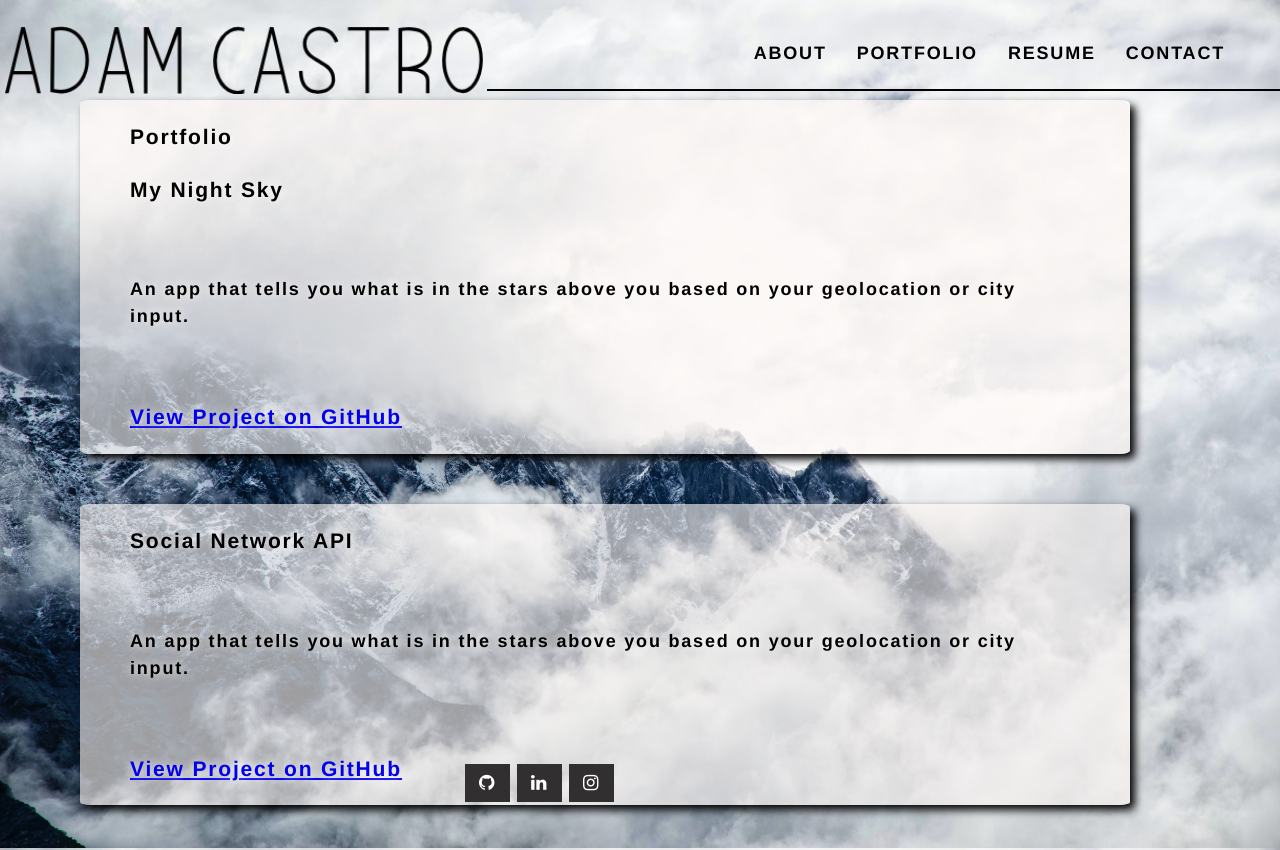
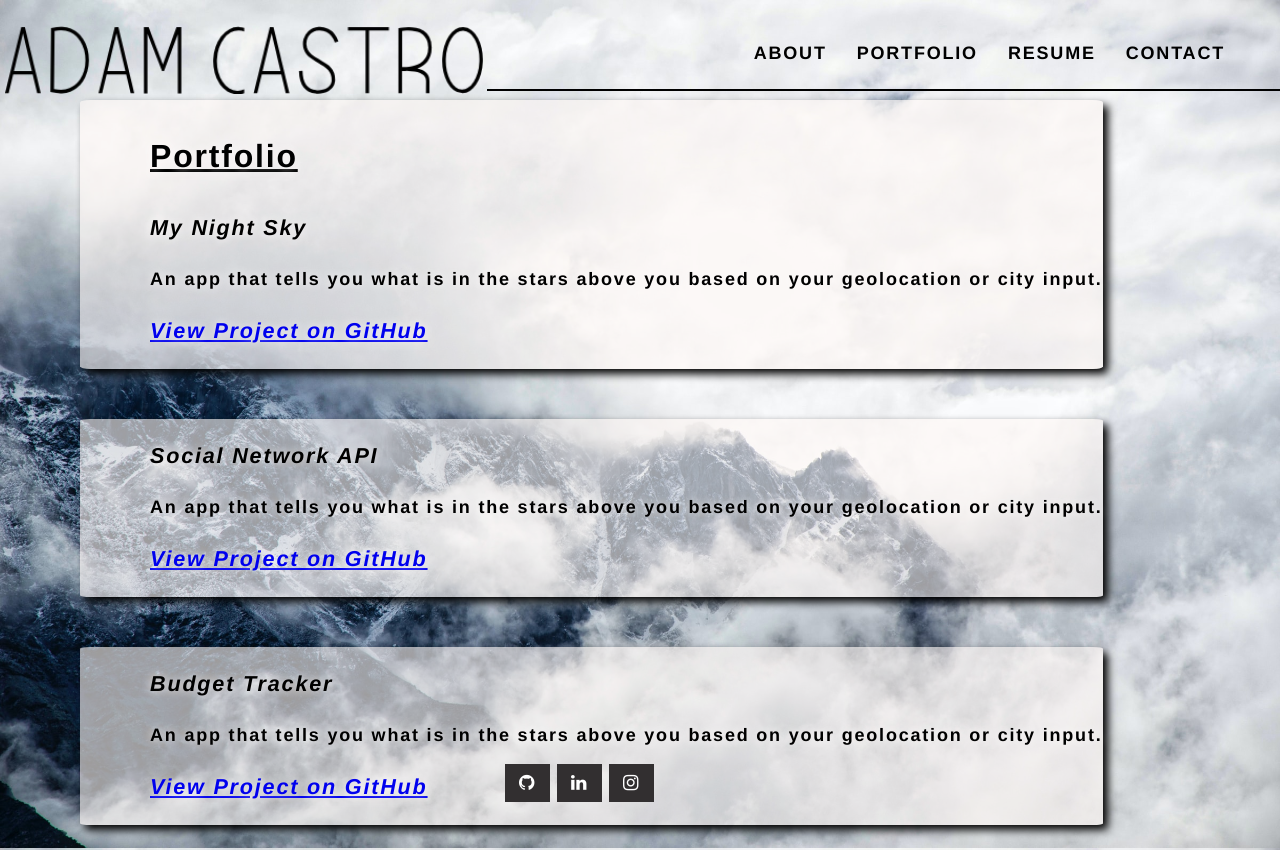
Before and after one commit to avc0021/portfolio-ac, a React (Create React App) app: page /projects in a window 1280 px wide. Shown: the top 850 px of the page. Built offline with nearby package versions, Linux system fonts and the light colour scheme.

Commit message:
spacing fixed for resume compo

```diff
--- a/src/components/Project1/index.js
+++ b/src/components/Project1/index.js
@@ -5,10 +5,10 @@ function Project1 () {
 
     return (
       <section className="p-p">
-          <h1 id="portfolio">Portfolio</h1>
+          <h1 className="portfolio">Portfolio</h1>
           <div className="mns">
             <h3 className="mns-1">My Night Sky</h3>
-            <p>An app that tells you what is in the stars above you based on your geolocation or city input.</p>
+            <p className="descr">An app that tells you what is in the stars above you based on your geolocation or city input.</p>
             <h3>
             <a href="https://github.com/coevpen/my-night-sky" >View Project on GitHub</a>
             </h3>
--- a/src/components/Project2/index.js
+++ b/src/components/Project2/index.js
@@ -8,7 +8,7 @@ function Project2 () {
 
           <div className="sna">
             <h3 className="sna-1">Social Network API</h3>
-            <p>An app that tells you what is in the stars above you based on your geolocation or city input.</p>
+            <p className="descr">An app that tells you what is in the stars above you based on your geolocation or city input.</p>
             <h3>
             <a href="https://github.com/avc0021/Social-Network-API">View Project on GitHub</a>
             </h3>
--- a/src/components/Project3/index.js
+++ b/src/components/Project3/index.js
@@ -8,7 +8,7 @@ function Project3 () {
 
           <div className="bt">
             <h3 class="bt-1">Budget Tracker</h3>
-            <p>An app that tells you what is in the stars above you based on your geolocation or city input.</p>
+            <p className="descr">An app that tells you what is in the stars above you based on your geolocation or city input.</p>
             <h3>
             <a href="https://github.com/avc0021/Budget-Tracker">View Project on GitHub</a>
             </h3>
--- a/src/components/Project4/index.js
+++ b/src/components/Project4/index.js
@@ -8,7 +8,7 @@ function Project4 () {
 
           <div className="iru">
             <h3 className="iru-1">Instruments R Us</h3>
-            <p>An app that tells you what is in the stars above you based on your geolocation or city input.</p>
+            <p className="descr">An app that tells you what is in the stars above you based on your geolocation or city input.</p>
             <h3>
             <a href="https://github.com/avc0021/InstrumentsRUs">View Project on GitHub</a>
             </h3>
--- a/src/components/Resume/index.js
+++ b/src/components/Resume/index.js
@@ -3,11 +3,13 @@ import React from "react";
 function Resume() {
   return (
     <section className="my-5">
-      <div className="my-2">
+      <div className="allResume">
           <h1>Resume</h1>
+          <h3>
           <a href="https://docs.google.com/document/d/1vQMCjw9w_M-rwZhCUCfPWKmV6hYcc5ucvww9RfUCYZ4/edit?usp=sharing">Click here to download!</a>
+          </h3>
         <h2 className="resume">Front-End Proficiences</h2>
-
+          <div className="front">
             <ul>HTML</ul>
             <ul>CSS</ul>
             <ul>JavaScript</ul>
@@ -15,22 +17,22 @@ function Resume() {
             <ul>React</ul>
             <ul>Bootstrap</ul>
             <ul>Bulma</ul>
-
+          </div>
         <h2 className="resume">Back-End Proficiences</h2>
-
+          <div className="back">
             <ul>APIs</ul>
             <ul>Node</ul>
             <ul>Express</ul>
             <ul>MySql, Sequelize</ul>
             <ul>MonogoDB, Mongoose</ul>
             <ul>REST</ul>
-
+          </div>
         <h2 className="resume">Other Proficiences</h2>
-
+          <div className="other">
             <ul>Gitbash</ul>
             <ul>Heroku</ul>
             <ul>Github</ul>
-
+          </div>
       </div>
     </section>
   );
--- a/src/index.css
+++ b/src/index.css
@@ -130,27 +130,51 @@ img {
 .my-5 {
 
   margin-bottom: 50px;
-  margin-right: 150px;
+  margin-right: 50px;
   margin-left: 80px;
 
 }
-h1, h2, h3 {
-  padding: 0 0 0 50px;
+
+.allResume {
+
+  margin-right: 500px;
+  border-radius: 1%;
+  background-color:#fff9f69c;
+  box-shadow: 5px 5px 8px #020202;
+  text-shadow: rgb(252, 249, 249) 0px 0px 10px;
+
 }
+
+h1 {
+  padding: 0 0 0 70px;
+  font-size:xx-large;
+
+}
+
+h2, h3 {
+  padding: 0 0 0 70px;
+  font-size: larger;
+  font-style: italic;
+}
+
+.descr {
+  padding: 0 0 0 70px;
+}
+
 h4 {
   margin: 1% 0 1% 0;
 }
 
+.front, .back, .other {
+  padding: 0 0 0 70px;
+}
 ._12 {
   font-size: 1.2em;
 }
 ._14 {
   font-size: 1.4em;
 }
-ul {
-  padding:0;
-  list-style: none;
-}
+
 
 .p-1 {
   float: left;
@@ -179,7 +203,8 @@ ul {
 }
 
 .portfolio {
- padding: 50px 50px 50px 500px;
+ padding: 0px 50px 0px 70px;
+ text-decoration: underline;
 
 }
 .footer-social-icons {
```
Lines whose indentation alone changed are shown as unchanged.
